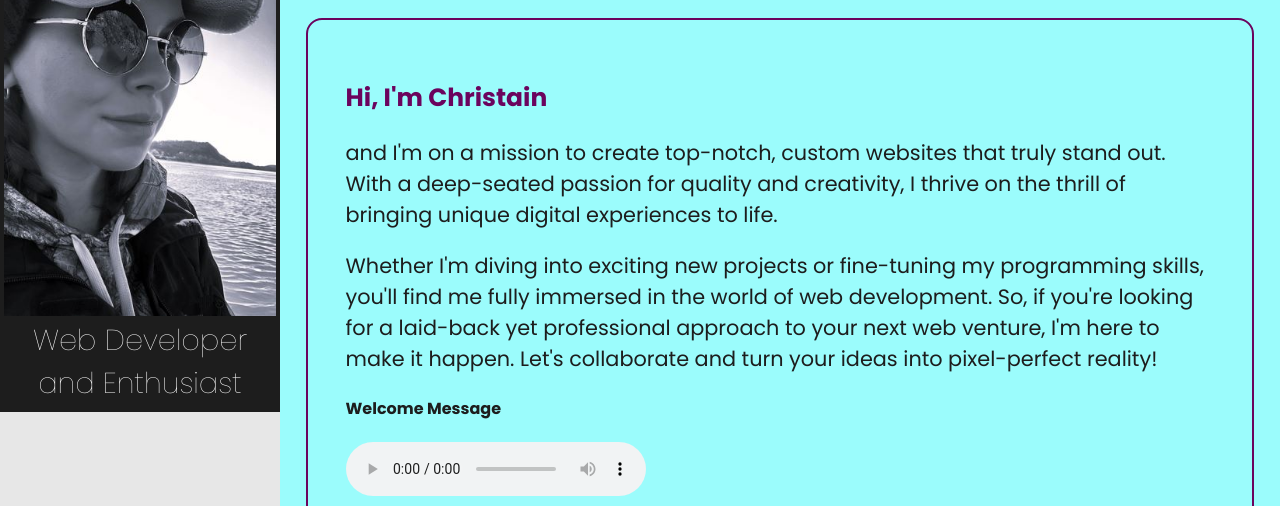
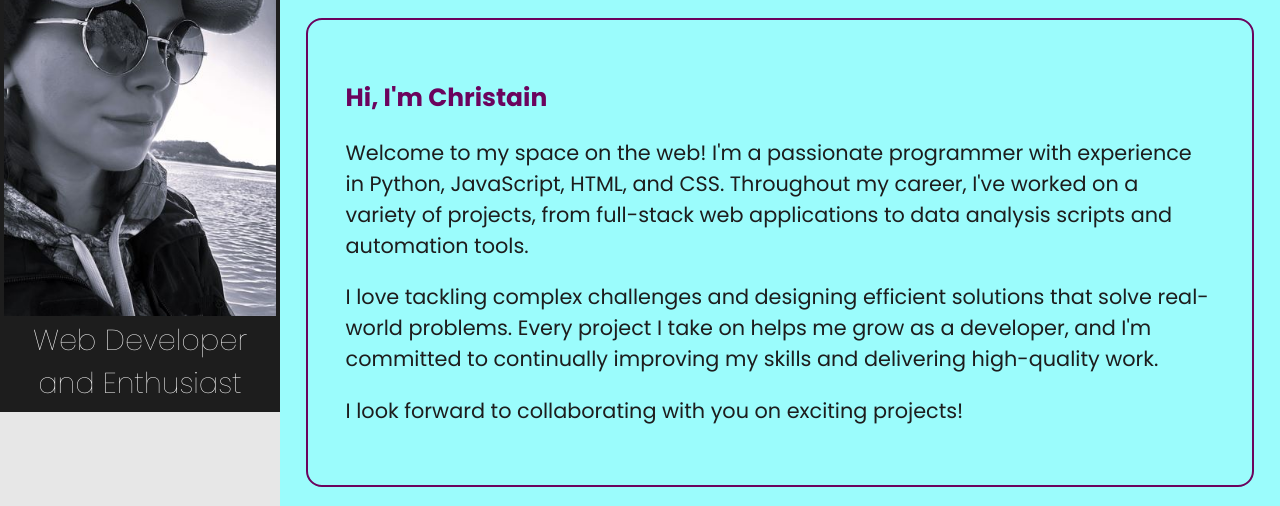
Before and after one commit to cpellicore/cpellicore.github.io, a plain HTML site: page index.html in a window 1280 px wide. Shown: the part 168-674 px from the top of the page. Drawn offline with Linux system fonts and the light colour scheme.

Commit message:
Update index.html
Updated Portfolio

```diff
--- a/index.html
+++ b/index.html
@@ -51,15 +51,10 @@
 	<main>
 		<div id="welcome">
 			<p><span class="action">Hi, I'm Christain</span></p>
-			<p>and I'm on a mission to create top-notch, custom websites that truly stand out. With a deep-seated passion for quality and creativity, I thrive on the thrill of bringing unique digital experiences to life.</p>
-			<p>Whether I'm diving into exciting new projects or fine-tuning my programming skills, you'll find me fully immersed in the world of web development. So, if you're looking for a laid-back yet professional approach to your next web venture, I'm here to make it happen. Let's collaborate and turn your ideas into pixel-perfect reality!</p>
-
-			<h4>Welcome Message</h4>
-			<audio controls>
-				<source src="media/WelcomeMessage.mp3" type="audio/mp3">
-				<source src="media/WelcomeMessage.ogg" type="audio/ogg">
-				<p>Your browser does not support the audio element.</p>
-			</audio>
+			<p>Welcome to my space on the web! I'm a passionate programmer with experience in Python, JavaScript, HTML, and CSS. Throughout my career, I've worked on a variety of projects, from full-stack web applications to data analysis scripts and automation tools.</p>
+			<p>I love tackling complex challenges and designing efficient solutions that solve real-world problems.
+				Every project I take on helps me grow as a developer, and I'm committed to continually improving my skills and delivering high-quality work.</p>
+				<p>I look forward to collaborating with you on exciting projects!</p>
 		</div>
 	</main>
 
```
